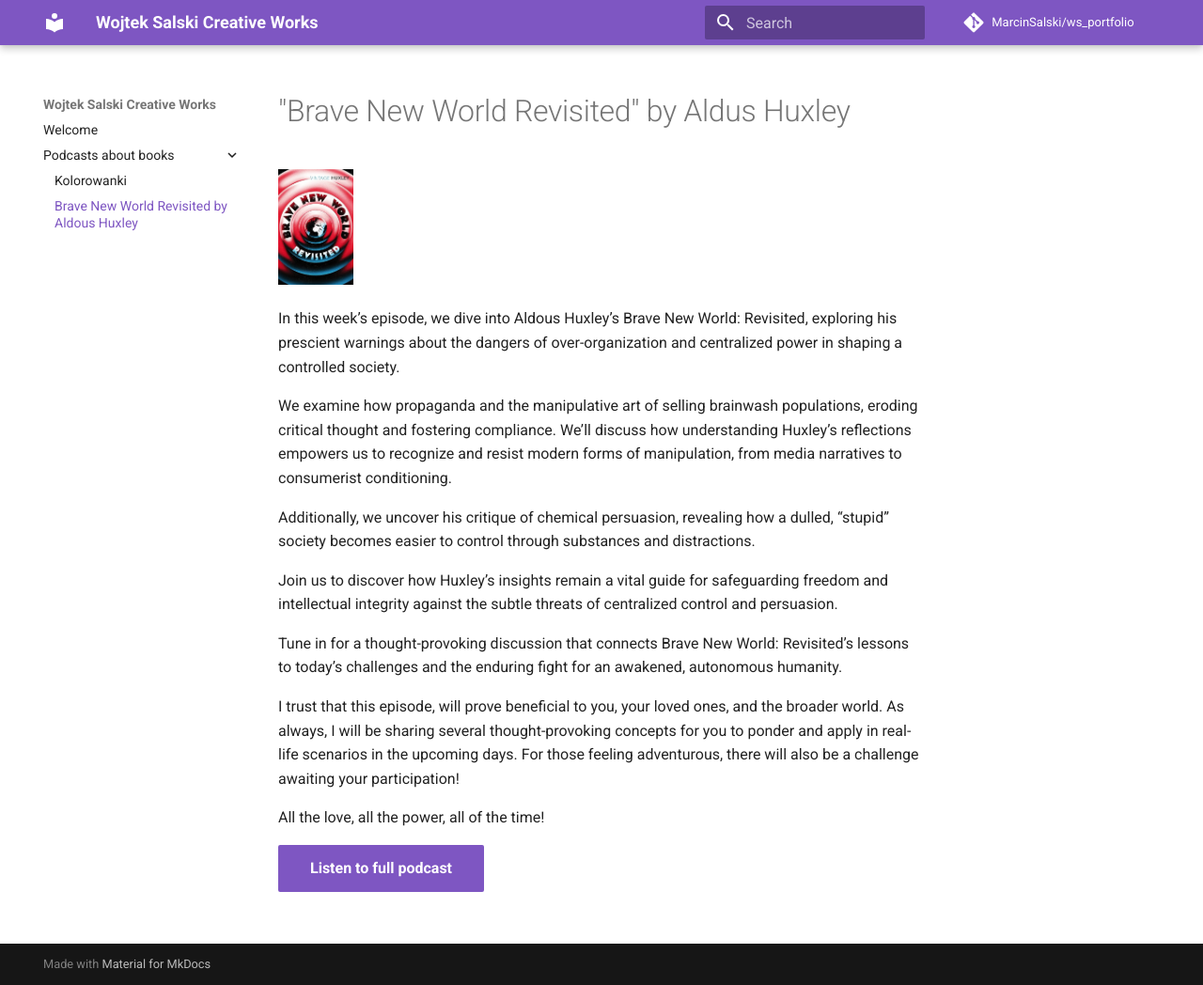
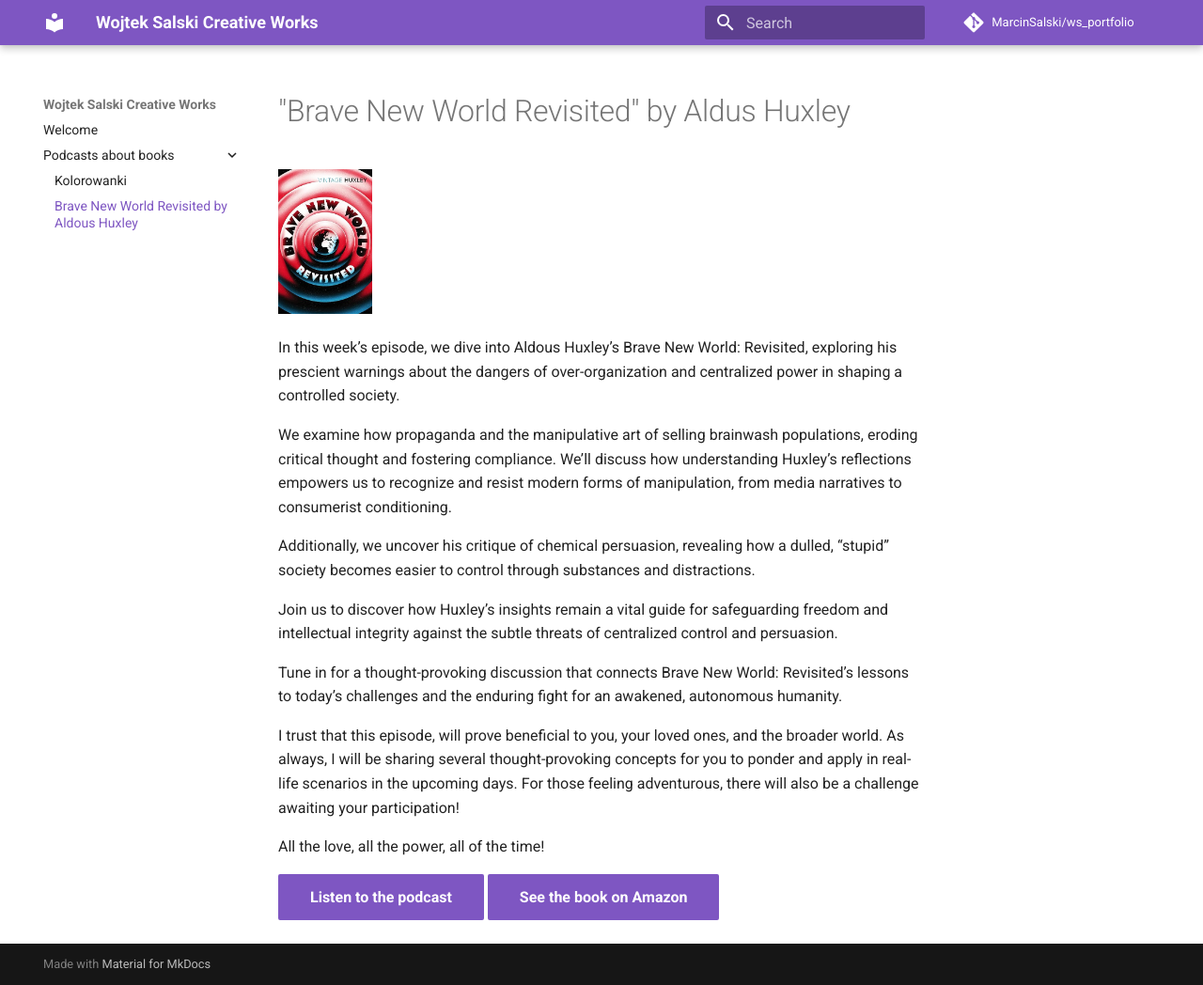
Before and after one commit to MarcinSalski/ws_portfolio, an MkDocs documentation site: the page built from docs/BraveNewWorldRevisited/index.md, in a window 1280 px wide and 1048 px high. Shown: the whole window at 94% size. Built offline with MkDocs 1.6.1 and Material for MkDocs 9.7.7, drawn with Linux system fonts in a browser that asks for light colours; comment, search, counter and statistics services are not loaded.

Commit message:
link do Amazon

```diff
--- a/docs/BraveNewWorldRevisited/index.md
+++ b/docs/BraveNewWorldRevisited/index.md
@@ -1,6 +1,6 @@
 # "Brave New World Revisited" by Aldus Huxley
 
-<img src="cover.jpg" alt=" " width="80">
+<img src="cover.jpg" alt=" " width="100">
 
 In this week’s episode, we dive into Aldous Huxley’s Brave New World: Revisited, exploring his prescient warnings about the dangers of over-organization and centralized power in shaping a controlled society.
 
@@ -17,7 +17,9 @@
 
 All the love, all the power, all of the time!
 
-<a href="https://www.youtube.com/watch?v=iyqHwpR7As8" target="_blank" class="md-button md-button--primary">Listen to  full podcast</a>
+<a href="https://www.youtube.com/watch?v=iyqHwpR7As8" target="_blank" class="md-button md-button--primary">Listen to  the podcast</a>
+<a href="https://amzn.eu/d/1f9Bk0Ztarget="
+target="_blank" class="md-button md-button--primary">See the book on Amazon</a>
 
 
 </script>
```
